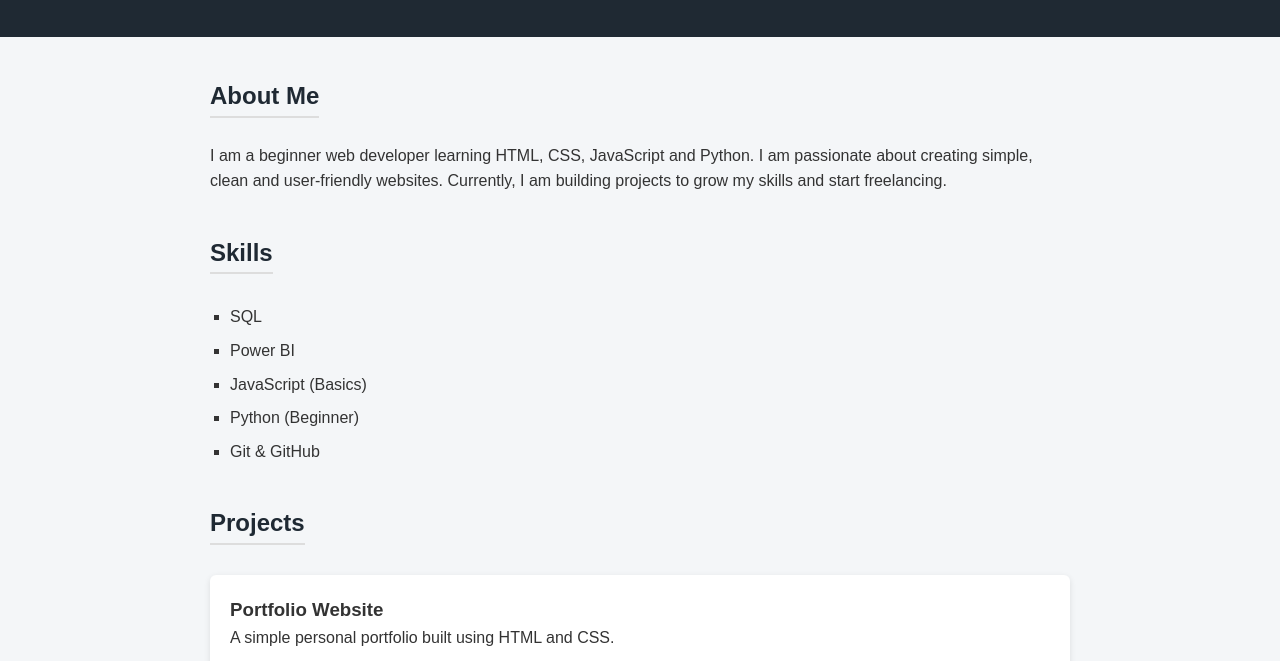
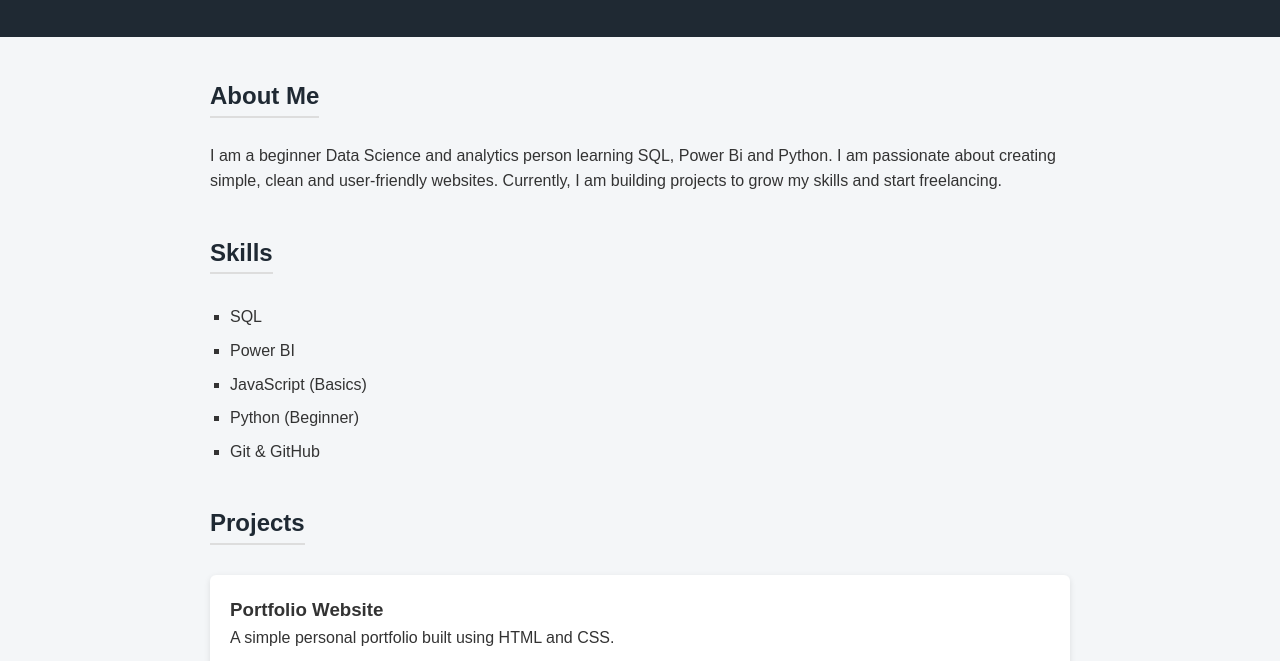
Before and after one commit to zikra-data-analytics/Introduction, a plain HTML site: page index.html in a window 1280 px wide. Shown: the part 139-800 px from the top of the page. Drawn offline with Linux system fonts and the light colour scheme.

Commit message:
Add Paragraph

```diff
--- a/index.html
+++ b/index.html
@@ -17,7 +17,7 @@
     <section class="about">
         <h2>About Me</h2>
         <p>
-            I am a beginner web developer learning HTML, CSS, JavaScript and Python.
+            I am a beginner Data Science and analytics person learning SQL, Power Bi and Python.
             I am passionate about creating simple, clean and user-friendly websites.
             Currently, I am building projects to grow my skills and start freelancing.
         </p>
```
